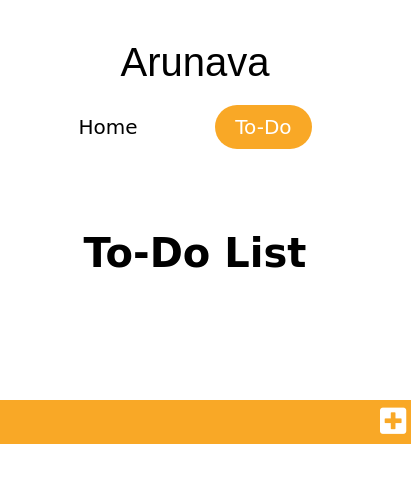
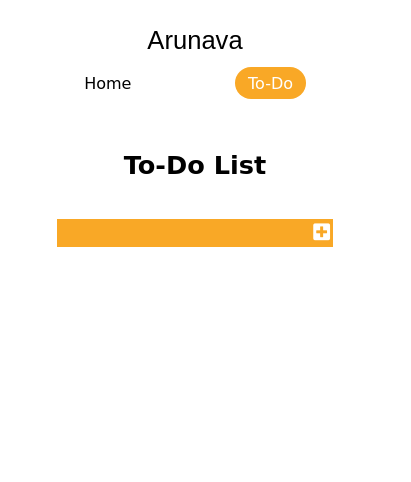
Before and after one commit to LiquidOzone/ToDo-Website, a plain HTML site: page todo.html in a window 390 px wide. Shown: the whole page, 411 px wide, since content can reach past the window. Drawn offline with Linux system fonts and the light colour scheme; a web font is replaced by a local one.

Commit message:
Made It Responsive

```diff
--- a/styles/style.scss
+++ b/styles/style.scss
@@ -52,6 +52,7 @@ button {
 /* Nav Section With HERO */
 
 .main-head {
+  background-color: white;
   color: black;
   position: sticky;
   top: 0px;
@@ -101,6 +102,7 @@ h1 {
   display: flex;
   min-height: 90vh;
   margin: 0px 9rem;
+  flex-wrap: wrap;
   button {
     border-radius: 4rem;
     &:hover {
@@ -141,3 +143,13 @@ h1 {
     }
   }
 }
+@media only screen and (max-width: 846px) {
+  html {
+    font-size: 40%;
+  }
+}
+@media only screen and (max-width: 568px) {
+  .text {
+    padding-top: 7rem;
+  }
+}
--- a/styles/style2.scss
+++ b/styles/style2.scss
@@ -36,12 +36,14 @@ h5 {
 }
 a {
   color: black;
+  font-size: 2.5rem;
   text-decoration: none;
 }
 
 /* Nav Section With HERO */
 
 .main-head {
+  background-color: white;
   color: black;
   position: sticky;
   top: 0px;
@@ -84,17 +86,29 @@ nav ul {
 }
 
 // HEADER-SECTION
+.flex-wrap {
+  display: flex;
+  flex-direction: column;
+  align-items: center;
+  justify-self: center;
+}
+
 header,
 form {
   display: flex;
-  min-height: 20vh;
+
   justify-content: center;
   align-items: center;
   h1 {
     font-size: 4rem;
   }
 }
-
+.flex-wrap > header {
+  padding: 6rem 0;
+}
+.flex-wrap > form {
+  padding-bottom: 4rem;
+}
 form input,
 form button {
   border: none;
@@ -174,3 +188,18 @@ form button {
     }
   }
 }
+@media only screen and (max-width: 500px) {
+  html {
+    font-size: 40%;
+  }
+}
+@media only screen and (max-width: 405px) {
+  form {
+    padding: 0 8rem;
+    margin: auto;
+    input {
+      width: 100%;
+      margin: auto;
+    }
+  }
+}
--- a/todo.html
+++ b/todo.html
@@ -28,6 +28,7 @@
         </ul>
       </nav>
     </header>
+    <div class="flex-wrap">
     <header>
       <h1>To-Do List</h1>
     </header>
@@ -36,6 +37,7 @@
       <button type="submit" class="todo-btn">
         <i class="fas fa-plus-square"></i>
       </button>
+    </div>
     </form>
     <div class="todo-container">
       <ul class="todo-list"></ul>
```
Also changed, not shown: styles/style.css, styles/style2.css, 2 other files.
